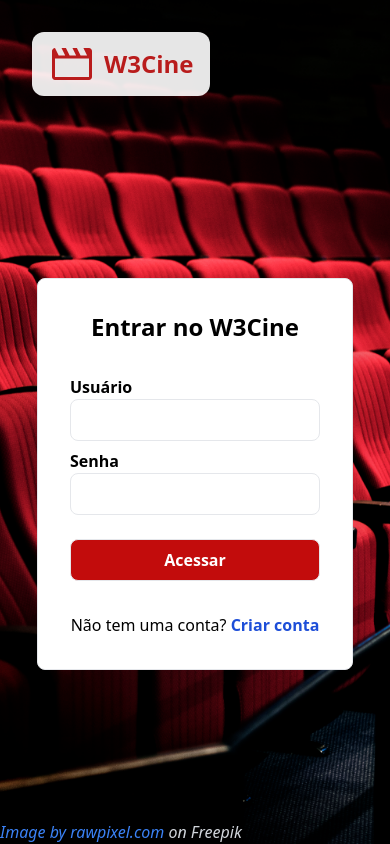
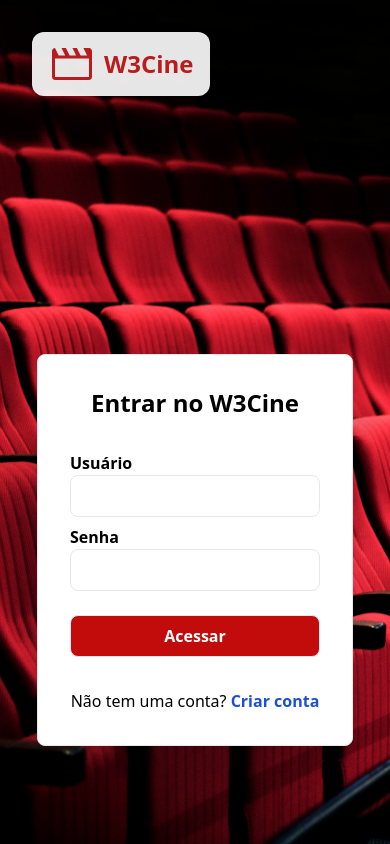
Before and after one commit to rafatosta/w3cine, a Next.js app: page /login in a window 390 px wide. Shown: the top 844 px of the page. Built offline with nearby package versions, Linux system fonts and the light colour scheme.

Commit message:
:iphone: Tela de login

```diff
--- a/app/login/layout.tsx
+++ b/app/login/layout.tsx
@@ -8,7 +8,7 @@ export default function LoginLayout({
   children: React.ReactNode;
 }) {
   return (
-    <div className="w-auto h-screen flex flex-col justify-start items-start bg-[url('/bgLogin.png')] bg-cover bg-center overflow-scroll">
+    <div className="w-screen h-full sm:h-screen flex flex-col justify-start items-start bg-[url('/bgLogin.png')] bg-cover bg-center ">
       <div className="m-8 p-2 px-4 bg-white/90 rounded-xl">
         <Link href="/">
           <LogoW3Cine />
```
